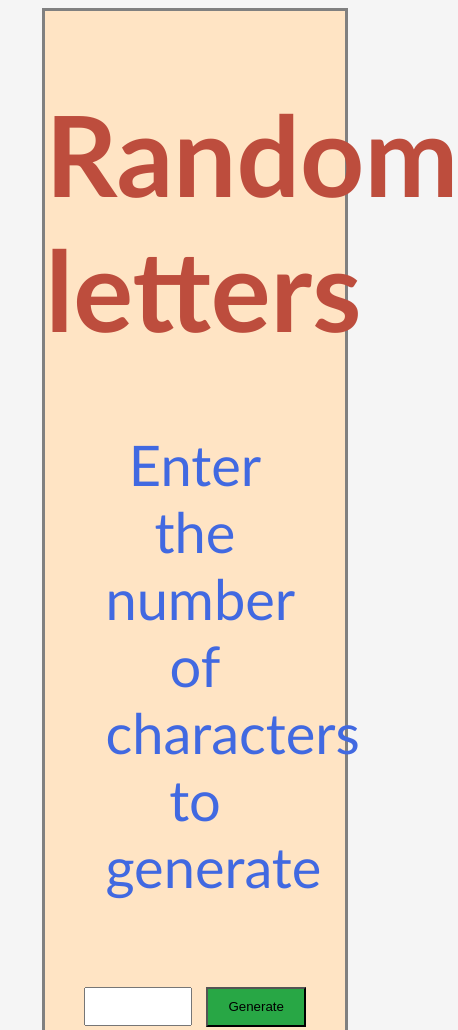
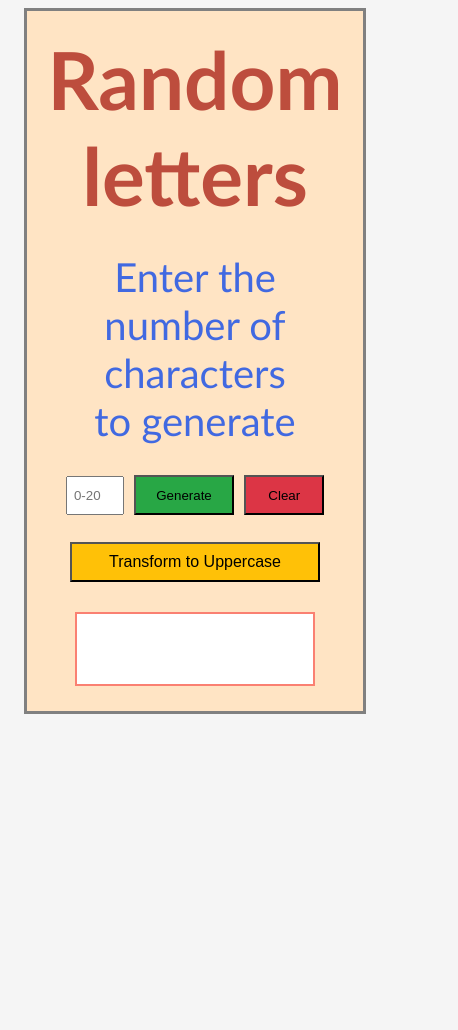
Before and after one commit to Inexpli/Random-letters, a plain HTML site: page index.html in a window 390 px wide. Shown: the top 1030 px of the page, 458 px wide, since content can reach past the window. After the commit the page ends 844 px from the top, so only its background shows below. Drawn offline with Linux system fonts and the light colour scheme.

Commit message:
Update v2

```diff
--- a/index.html
+++ b/index.html
@@ -9,12 +9,17 @@
     <div class="container">
         <h1>Random letters</h1>
         <p>Enter the number of characters to generate</p>
-        <input type="number" id="number" min="1" max="20">
-        <button type="button" onclick="RunTheRandom()" id="generate">Generate</button>
-        <button type="button" onclick="Clear()" id="clear">Clear</button>
-        <div class="resault">
-            <h3 id="res"></h1>
-        </div>
+        <form></form>
+            <input type="number" placeholder="0-20" id="number" min="1" max="20">
+            <button type="button" onclick="RunTheRandom()" id="generate">Generate</button>
+            <button type="button" onclick="Clear()" id="clear">Clear</button>
+            <div class="upper">
+                <button type="button" onclick="Uppercase()" id="upperbutton">Transform to Uppercase</button>
+            </div>
+            <div class="resault">
+                <h3 id="res"></h1>
+            </div>
+        </form>
     </div>
     <script src="script.js"></script>
 </body>
--- a/script.js
+++ b/script.js
@@ -26,3 +26,7 @@ function RunTheRandom() {
         document.getElementById("res").innerHTML = n;
     }
 }
+
+function Uppercase() {
+    document.getElementById("res").innerHTML = n.toUpperCase();
+}
--- a/stylesheet.css
+++ b/stylesheet.css
@@ -1,6 +1,6 @@
 .container {
     background-color: bisque;
-    width: 80%;
+    width: 90%;
     min-height: 700px;
     margin-right: auto;
     margin-left: auto;
@@ -12,7 +12,7 @@
 }
 
 .resault {
-    width: 60%;
+    width: 70%;
     min-height: 70px;
     background-color: white;
     margin-left: auto;
@@ -49,8 +49,9 @@ body {
 }
 
 input {
-    width: 100px;
+    width: 50px;
     height: 33px;
+    text-align: center;
 }
 
 p {
@@ -58,3 +59,57 @@ p {
     margin-left: 60px;
     margin-right: 60px;
 }
+
+#upperbutton {
+    width: 250px;
+    min-height: 40px;
+    background-color: #ffc107;
+    font-size: 1rem;
+}
+
+.upper {
+    font-size: 2rem;
+    margin-top: 20px;
+}
+
+@media (max-width: 1245px)
+{
+    h1 {
+        margin-top: 20px;
+        margin-bottom: 30px;
+    }
+
+    p {
+        margin-top: 0;
+        margin-bottom: 0;
+    }
+
+    .resault {
+        margin-bottom: 10px;
+    }
+}
+
+@media (max-width: 950px)
+{
+    .container {
+        font-size: 2.8rem;
+    }
+
+    #res {
+        font-size: 2.8rem;
+    }
+}
+
+@media (max-width: 780px)
+{
+    .container {
+        font-size: 2.5rem;
+    }
+}
+
+@media (max-width: 700px)
+{
+    #res {
+        font-size: 2.4rem;
+    }
+}
```
